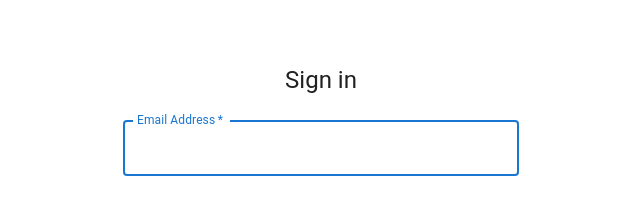
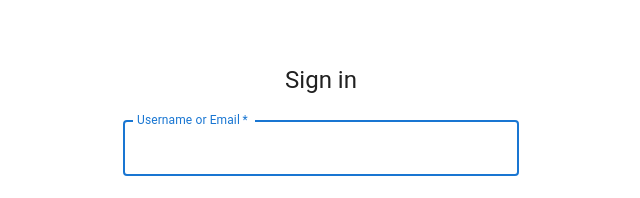
Before and after one commit to EliuPC93/calculator, a Next.js app: page /login in a window 1280 px wide. Shown: the top 198 px of the page, without its empty margins (319-959 px from the left). Built offline with nearby package versions, Linux system fonts and the light colour scheme.

Commit message:
added call to login

```diff
--- a/src/app/login/page.tsx
+++ b/src/app/login/page.tsx
@@ -1,5 +1,3 @@
-"use client"
-
 import * as React from 'react';
 import Button from '@mui/material/Button';
 import CssBaseline from '@mui/material/CssBaseline';
@@ -11,15 +9,30 @@ import Grid from '@mui/material/Grid';
 import Box from '@mui/material/Box';
 import Typography from '@mui/material/Typography';
 import Container from '@mui/material/Container';
+const API = "http://127.0.0.1:8080"
 
 export default function Login() {
-  const handleSubmit = (event: React.FormEvent<HTMLFormElement>) => {
-    event.preventDefault();
-    const data = new FormData(event.currentTarget);
-    console.log({
-      email: data.get('email'),
-      password: data.get('password'),
-    });
+  async function handleSubmit (formData: FormData) {
+    "use server"
+
+    const username = formData.get('username');
+    const password = formData.get('password');
+
+    const res = await fetch(API + "/security/login", {
+      method: 'POST',
+      headers: {
+          'Content-Type': 'application/json',
+      },
+      body: JSON.stringify({ username, password }),
+  })
+
+  if (res.ok) {
+      const response = await res.json()
+      console.log(response)
+      return;
+  } else {
+      console.log("login error")
+    }
   };
 
   return (
@@ -37,15 +50,15 @@ export default function Login() {
           <Typography component="h1" variant="h5">
             Sign in
           </Typography>
-          <Box component="form" onSubmit={handleSubmit} noValidate sx={{ mt: 1 }}>
+          <Box component="form" action={handleSubmit} noValidate sx={{ mt: 1 }}>
             <TextField
               margin="normal"
               required
               fullWidth
-              id="email"
-              label="Email Address"
-              name="email"
-              autoComplete="email"
+              id="username"
+              label="Username or Email"
+              name="username"
+              autoComplete="username"
               autoFocus
             />
             <TextField
```
